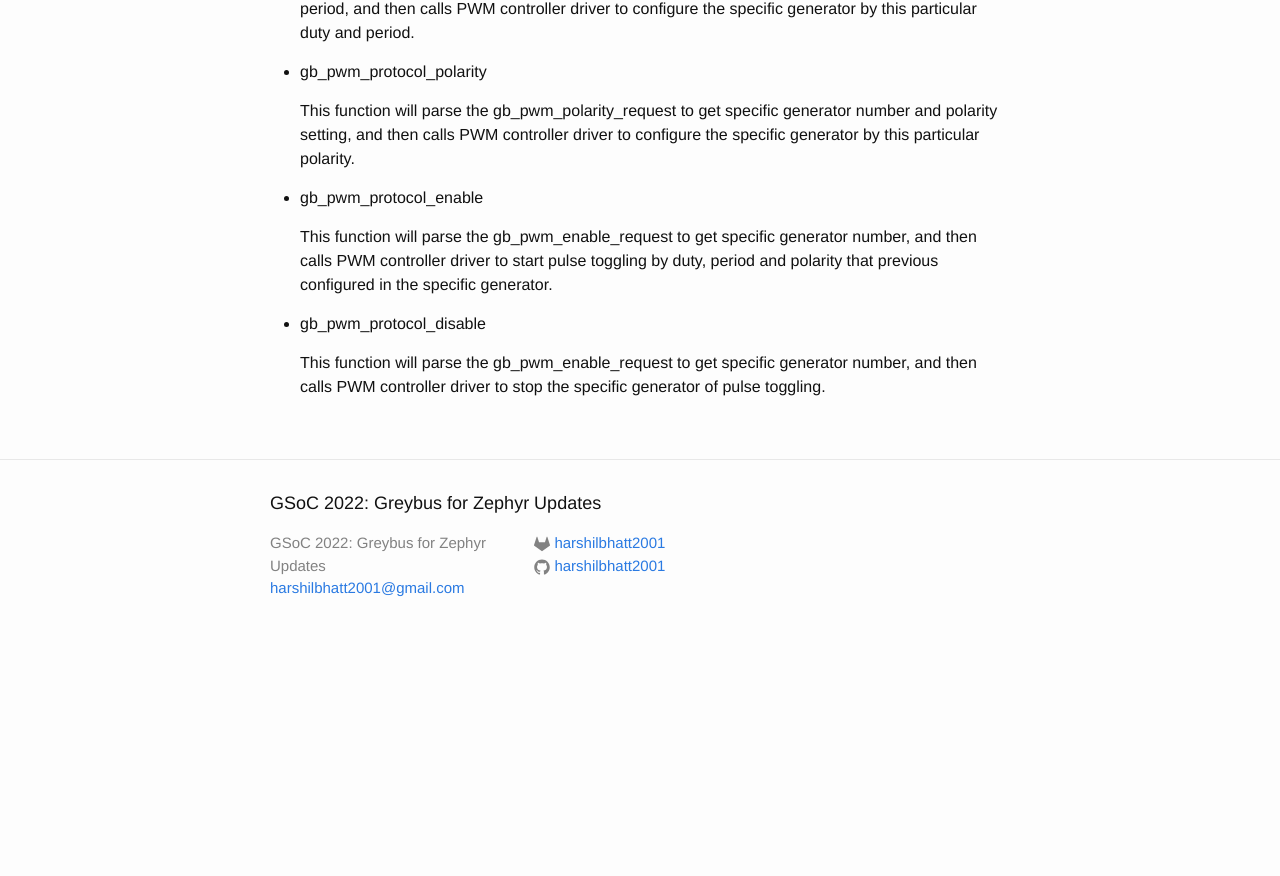
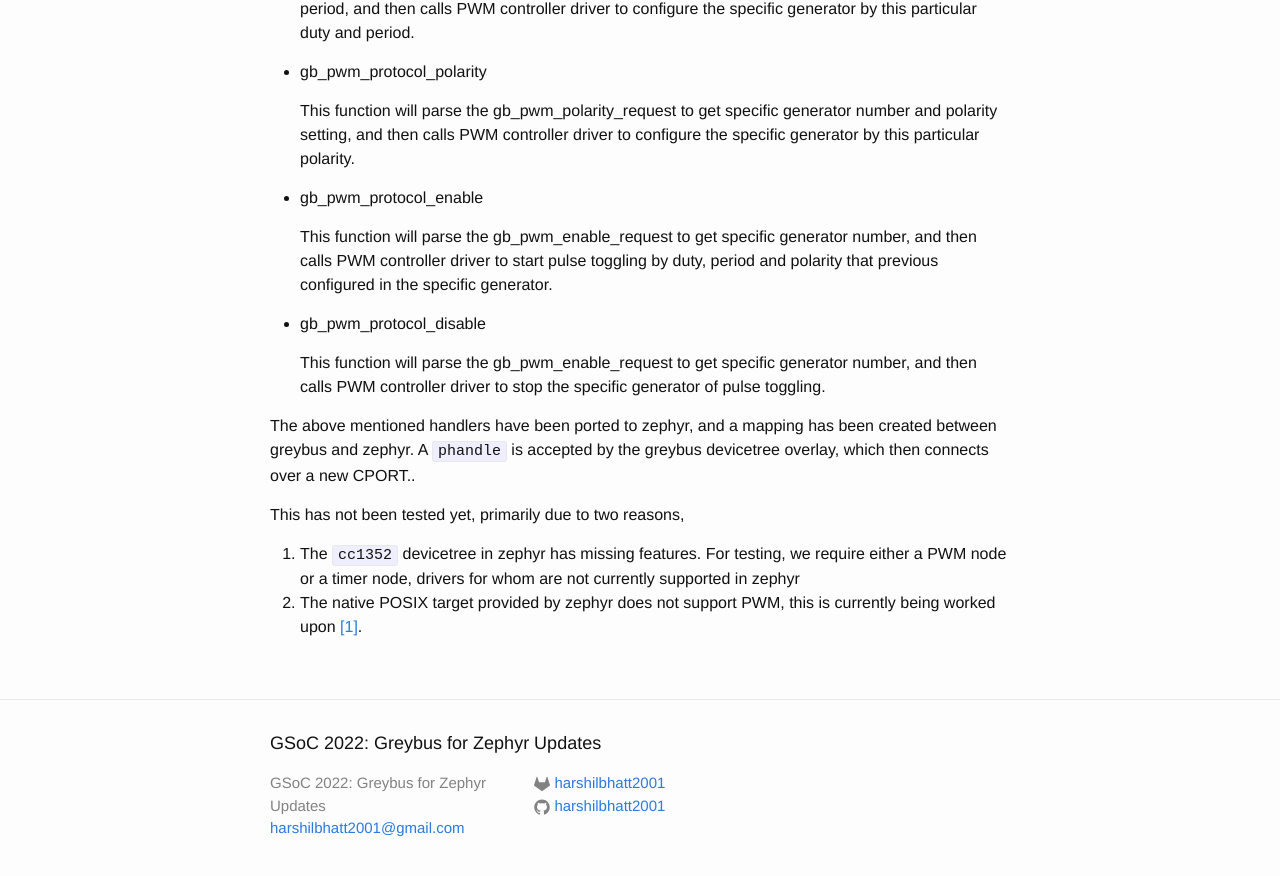
Before and after one commit to harshilbhatt2001/gsoc22, a Jekyll site: the page built from _posts/2022-09-25-greybus-pwm.markdown, in a window 1280 px wide and 900 px high, scrolled down 728 px. Shown: the top 876 px of the window. Built offline with Jekyll 4.4.1, drawn with Linux system fonts in a browser that asks for light colours; before the commit the page ends 1388 px from its top, so only the background shows below that.

Commit message:
update blog

```diff
--- a/_posts/2022-09-25-greybus-pwm.markdown
+++ b/_posts/2022-09-25-greybus-pwm.markdown
@@ -50,3 +50,11 @@ The following operations are supported by greybus
   This function will parse the gb_pwm_enable_request to get specific generator
   number, and then calls PWM controller driver to stop the specific generator
   of pulse toggling.
+
+The above mentioned handlers have been ported to zephyr, and a mapping has been created between greybus and zephyr.
+A `phandle` is accepted by the greybus devicetree overlay, which then connects over a new CPORT..
+
+This has not been tested yet, primarily due to two reasons,
+
+1. The `cc1352` devicetree in zephyr has missing features. For testing, we require either a PWM node or a timer node, drivers for whom are not currently supported in zephyr
+2. The native POSIX target provided by zephyr does not support PWM, this is currently being worked upon [[1]](https://git.beagleboard.org/gsoc/greybus/zephyr/-/tree/pwm_posix_wip).
--- a/_posts/2022-09-25-greybus-uart.markdown
+++ b/_posts/2022-09-25-greybus-uart.markdown
@@ -29,3 +29,9 @@ The following operations are supported by greybus
 * gb_uart_send_break
 
   Requests that the UART generate a break condition on its transmit line.
+
+The above mentioned handlers have been ported to zephyr, and a mapping has been created between greybus and zephyr.
+A `phandle` is accepted by the greybus devicetree overlay, which then connects over a new CPORT..
+
+The UART port for greybus has been tested. Presently, `gb_uart_set_line_coding` crashes the linux host.
+This occurs when the host attempts to update the `uart` configuration on the node.
```
Also changed, not shown: _posts/2022-09-26-greybus-posix.markdown (+7 -0 lines).
